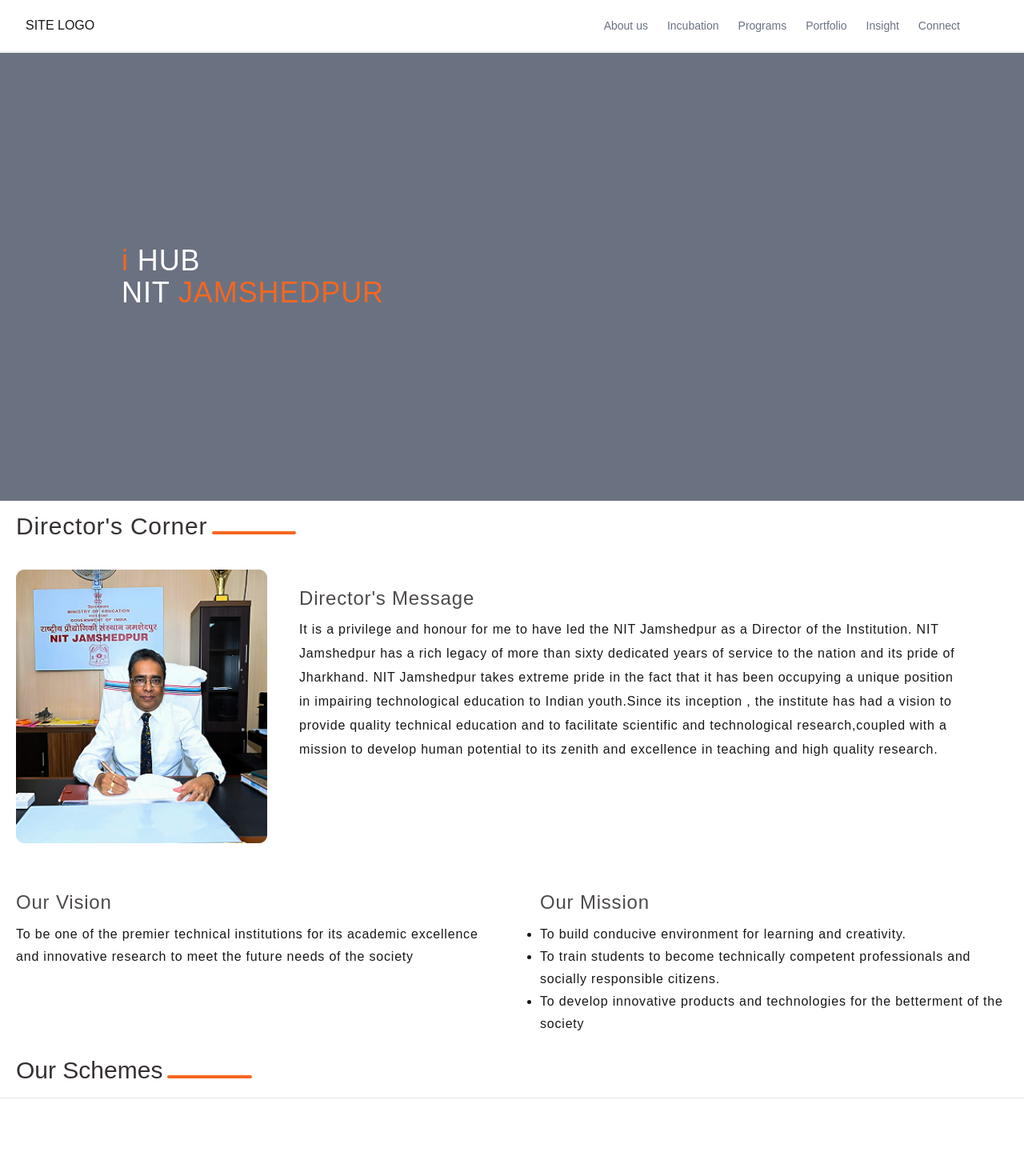
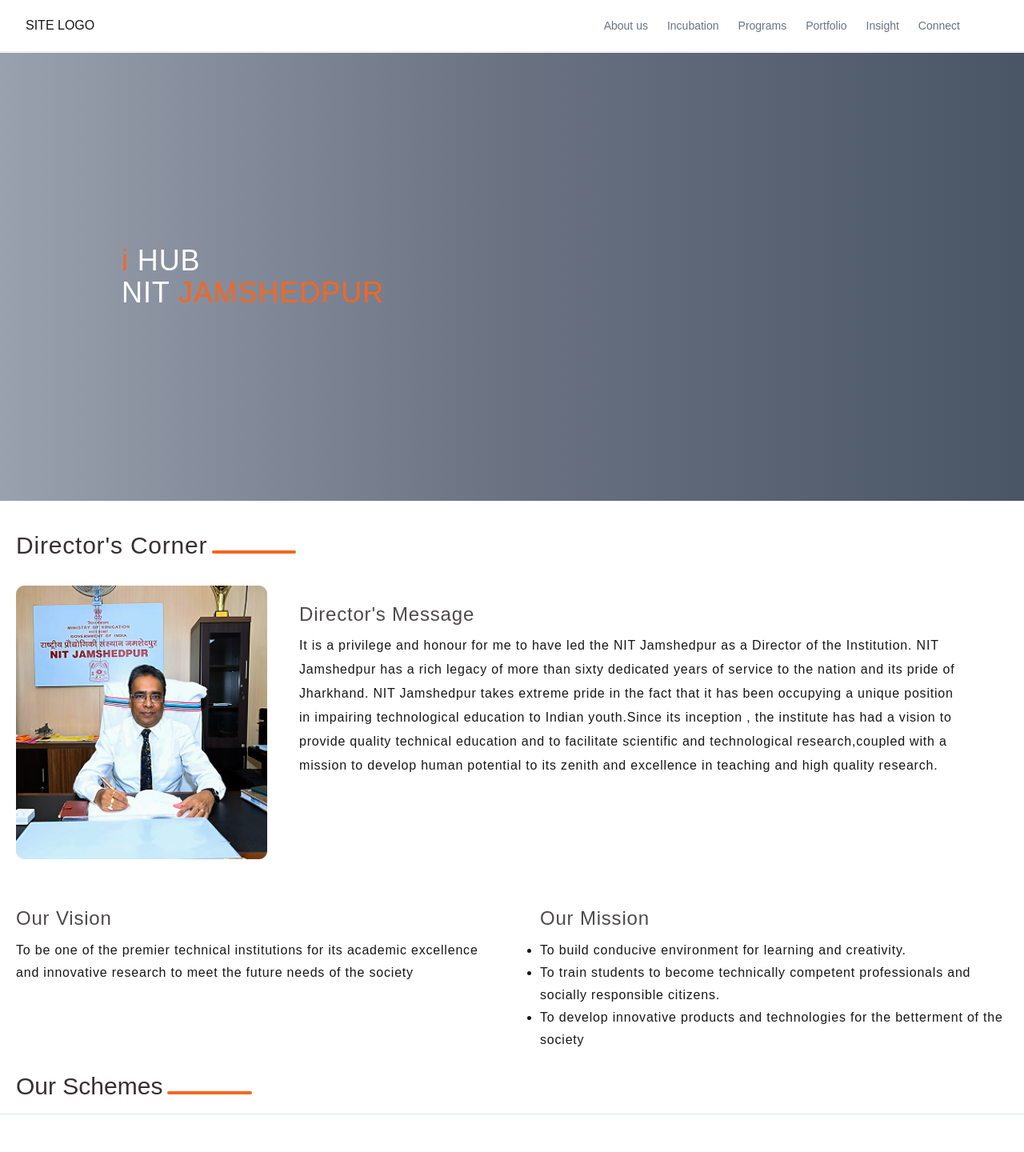
Before and after one commit to Machine-Vision-And-Intelligence-Lab/InnovationCenter, a Next.js app: page / in a window 1280 px wide. Shown: the top 1440 px of the page at 80% size. Built offline with nearby package versions, Linux system fonts and the light colour scheme.

Commit message:
Added gradient to the background of the hero section.

```diff
--- a/components/DirectorInfo.tsx
+++ b/components/DirectorInfo.tsx
@@ -6,11 +6,11 @@
 const DirectorInfo = () => {
     return (
         <>
-           <div className="ml-2 tracking-wider mr-1">
+           <div className="ml-2 tracking-wider mr-1 mt-2">
 
             <Heading>Director&apos;s Corner</Heading>
 
-            <div className="ml-3 mb-3 my-1">
+            <div className="ml-3 mb-3">
                 <div className="md:flex  md:gap-8 align-middle lg:gap-10">
                 <Image src={director2} alt="director's image" className="h-auto basis-1/4 sm:mt-0 object-cover rounded-xl sm:p-0 lg:py-4 lg:mb-3 pr-3 mb-7 md:mb-0  "   />
 
--- a/components/Hero.tsx
+++ b/components/Hero.tsx
@@ -2,7 +2,7 @@
 
 const Hero = () => {
     return (
-        <div className="grid grid-cols-1 md:grid-cols-2 w-full place-items-center gap-4 h-[70vh] bg-gray-500 ">
+        <div className="grid grid-cols-1 md:mb-6 md:grid-cols-2 w-full place-items-center gap-4 h-[70vh] bg-gradient-to-r from-gray-400 via-gray-500  to-gray-600 ">
             <div >
                 <div className="sm:text-4xl text-3xl text-white sm:tracking-wide"><span className="text-[#F46721]">i</span> HUB</div>
                 <div className="sm:text-4xl text-3xl text-white sm:tracking-wide">NIT <span className="text-[#F46721]">JAMSHEDPUR</span></div>
```
